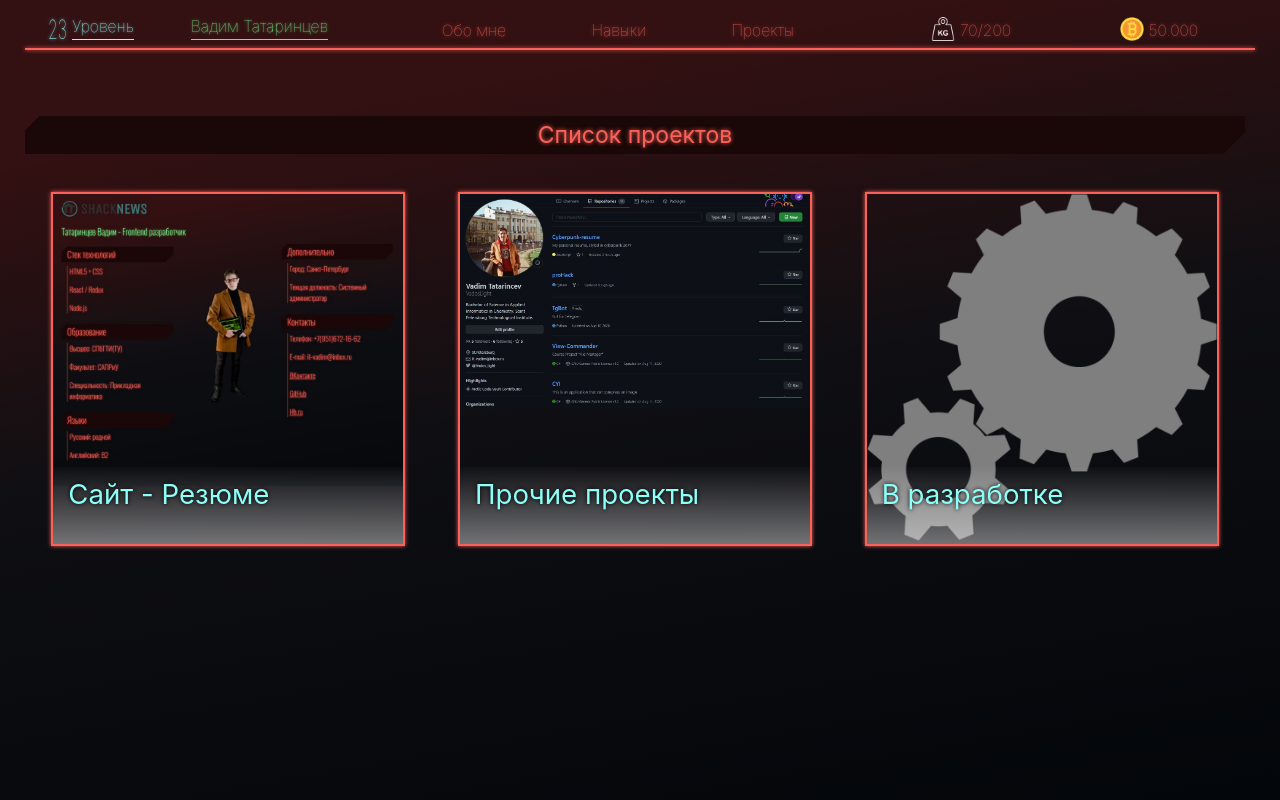
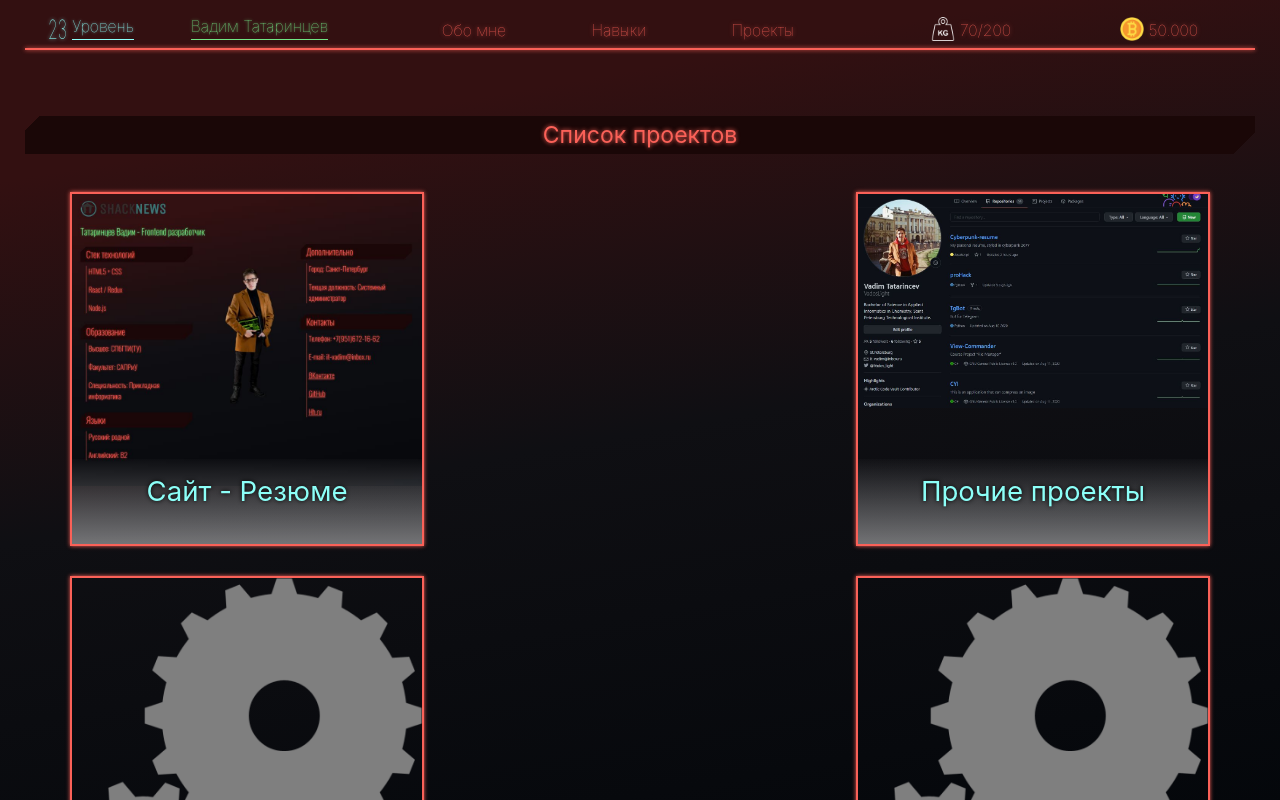
Before and after one commit to VadosLight/Cyberpunk-resume, a React (Create React App) app: page /projects in a window 1280 px wide. Shown: the top 800 px of the page. Built offline with nearby package versions, Linux system fonts and the light colour scheme.

Commit message:
corrected the "projects"

```diff
--- a/src/pages/About.css
+++ b/src/pages/About.css
@@ -51,9 +51,21 @@ a {
   font-size: larger;
 }
 
+.about__second-third {
+  width: 21vw;
+}
+
+.about__last-third {
+  display: flex;
+  flex-direction: column;
+  align-items: center;
+  min-width: 30%;
+}
+
 .content-block {
   padding: 0;
   width: 90%;
+  /* width: 400px; */
 }
 
 .content-block__header {
@@ -85,17 +97,6 @@ a {
   padding-left: 5px;
 }
 
-.about__second-third {
-  width: 21vw;
-}
-
-.about__last-third {
-  display: flex;
-  flex-direction: column;
-  align-items: center;
-  min-width: 30%;
-}
-
 .shack-news-logo {
   width: 23vw;
 }
--- a/src/pages/Projects.css
+++ b/src/pages/Projects.css
@@ -6,7 +6,7 @@ img {
 }
 
 .projects {
-  margin: 0 10px 40px 0;
+  margin: 0 0 40px 0;
 
   display: flex;
   flex-direction: column;
@@ -36,14 +36,14 @@ img {
   display: flex;
   flex-direction: row;
   flex-wrap: wrap;
-  justify-content: space-around;
+  justify-content: space-between;
   align-items: center;
   align-content: space-around;
 }
 
 .project {
   position: relative;
-  margin: 15px 10px;
+  margin: 15px 45px;
   border: 2px solid var(--pink-glow);
   -moz-box-shadow: 0 0 4px var(--pink-glow);
   -webkit-box-shadow: 0 0 4px var(--pink-glow);
@@ -67,6 +67,7 @@ img {
 .project__description {
   color: var(--blue-glow);
   text-shadow: 0 0 4px black;
+  text-align: center;
   background: linear-gradient(
     180deg,
     rgba(209, 209, 209, 0.02) 0%,
@@ -74,11 +75,11 @@ img {
   );
   width: inherit;
   position: absolute;
+  padding-top: 15px;
+  /* width: 336px; */
+
   bottom: 0;
-  height: 22%;
-}
+  height: 20%;
 
-.project__description__name {
-  margin: 10px 15px;
   font-size: larger;
 }
--- a/src/pages/Projects.jsx
+++ b/src/pages/Projects.jsx
@@ -11,9 +11,7 @@ function Projects() {
       <p className="head">Список проектов</p>
       <div className="projects-list">
         <a href="/" className="project">
-          <div className="project__description">
-            <p className="project__description__name">Сайт - Резюме</p>
-          </div>
+          <div className="project__description">Сайт - Резюме</div>
           <img src={firstImg} alt="Проект" />
         </a>
 
@@ -21,9 +19,7 @@ function Projects() {
           href="https://github.com/VadosLight?tab=repositories"
           className="project"
         >
-          <div className="project__description">
-            <p className="project__description__name">Прочие проекты</p>
-          </div>
+          <div className="project__description">Прочие проекты</div>
           <img src={secondImg} alt="Проект" />
         </a>
 
@@ -36,9 +32,12 @@ function Projects() {
         </a> */}
 
         <a href="" className="project">
-          <div className="project__description">
-            <p className="project__description__name">В разработке</p>
-          </div>
+          <div className="project__description">В разработке</div>
+          <img src={lastImg} alt="Проект" />
+        </a>
+
+        <a href="" className="project">
+          <div className="project__description">В разработке</div>
           <img src={lastImg} alt="Проект" />
         </a>
       </div>
```
